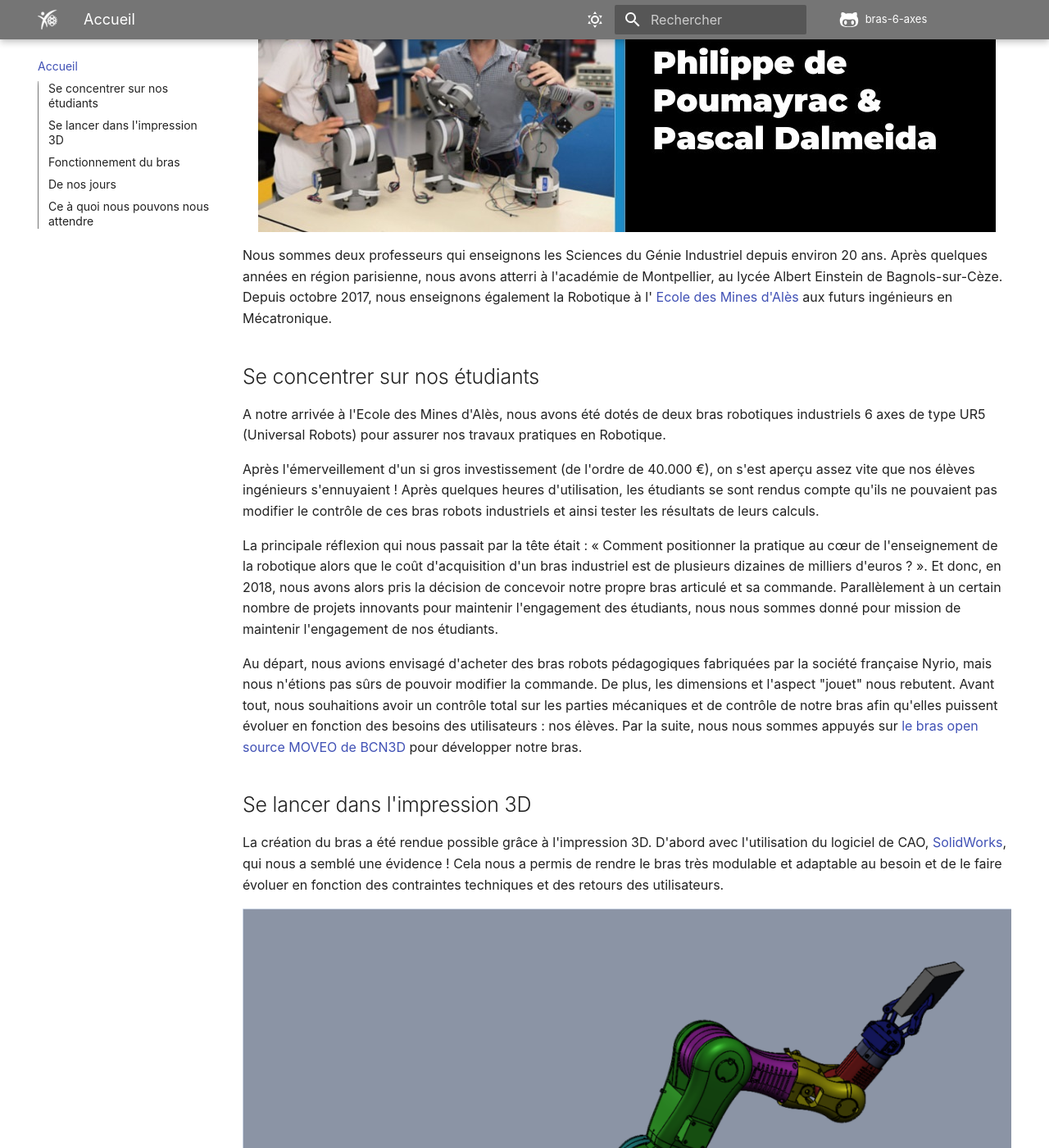
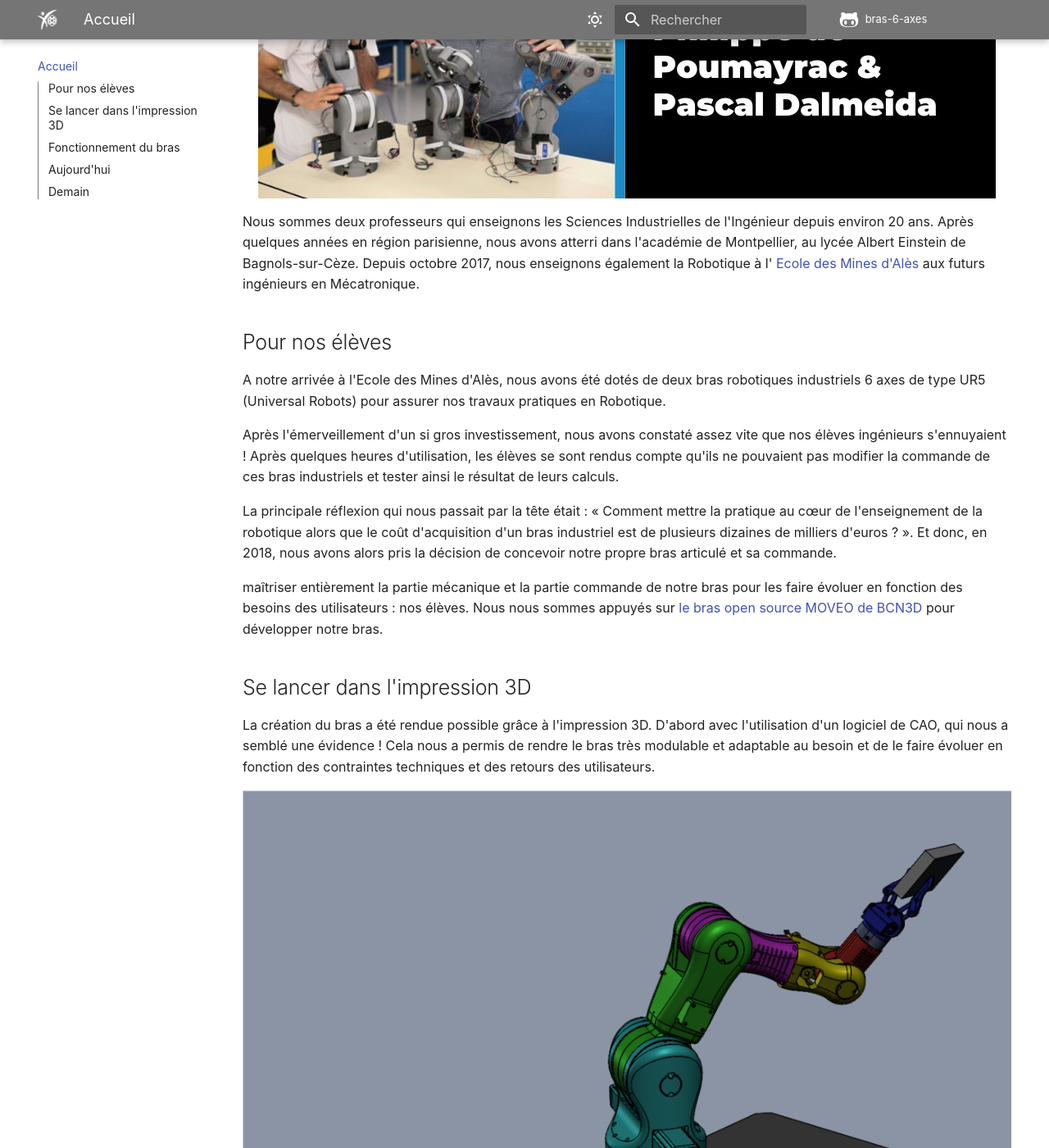
Before and after one commit to P2P2M/bras-6-axes, an MkDocs documentation site: the page built from docs/index.md, in a window 1280 px wide and 1400 px high, scrolled down 306 px. Shown: the whole window at 82% size. Built offline with MkDocs 1.6.1 and Material for MkDocs 9.7.7, drawn with Linux system fonts in a browser that asks for light colours; comment, search, counter and statistics services are not loaded; some of the changed text lies outside the part shown.

Commit message:
Update index.md
modification traduction automatique

```diff
--- a/docs/index.md
+++ b/docs/index.md
@@ -1,60 +1,62 @@
 
-# Bras robotique 6 axes imprimé en 3D de l'Ecole des Mines d'Alès
+# Bras robotique 6 axes imprimé
 
 [![Philippe & Pascal](./images/Changemakers-blog-post-image-modif.jpg){.center}](https://www.bcn3d.com/ecole-des-mines-dales-3d-printed-6-axis-robot-arm/){target=_blank}
 
-Nous sommes deux professeurs qui enseignons les Sciences du Génie Industriel depuis environ 20 ans. Après quelques années en région parisienne, nous avons atterri à l'académie de Montpellier, au lycée Albert Einstein de Bagnols-sur-Cèze. Depuis octobre 2017, nous enseignons également la Robotique à l' [Ecole des Mines d'Alès](https://www.imt-mines-ales.fr/){target=_blank} aux futurs ingénieurs en Mécatronique.
+Nous sommes deux professeurs qui enseignons les Sciences Industrielles de l'Ingénieur depuis environ 20 ans. Après quelques années en région parisienne, nous avons atterri dans l'académie de Montpellier, au lycée Albert Einstein de Bagnols-sur-Cèze. Depuis octobre 2017, nous enseignons également la Robotique à l' [Ecole des Mines d'Alès](https://www.imt-mines-ales.fr/){target=_blank} aux futurs ingénieurs en Mécatronique.
 
-## Se concentrer sur nos étudiants
+## Pour nos élèves
 A notre arrivée à l'Ecole des Mines d'Alès, nous avons été dotés de deux bras robotiques industriels 6 axes de type UR5 (Universal Robots) pour assurer nos travaux pratiques en Robotique.
 
-Après l'émerveillement d'un si gros investissement (de l'ordre de 40.000 €), on s'est aperçu assez vite que nos élèves ingénieurs s'ennuyaient ! Après quelques heures d'utilisation, les étudiants se sont rendus compte qu'ils ne pouvaient pas modifier le contrôle de ces bras robots industriels et ainsi tester les résultats de leurs calculs.
+Après l'émerveillement d'un si gros investissement, nous avons constaté assez vite que nos élèves ingénieurs s'ennuyaient ! Après quelques heures d'utilisation, les élèves se sont rendus compte qu'ils ne pouvaient pas modifier la commande de ces bras industriels et tester ainsi le résultat de leurs calculs.
 
-La principale réflexion qui nous passait par la tête était : « Comment positionner la pratique au cœur de l'enseignement de la robotique alors que le coût d'acquisition d'un bras industriel est de plusieurs dizaines de milliers d'euros ? ». Et donc, en 2018, nous avons alors pris la décision de concevoir notre propre bras articulé et sa commande. Parallèlement à un certain nombre de projets innovants pour maintenir l'engagement des étudiants, nous nous sommes donné pour mission de maintenir l'engagement de nos étudiants.
+La principale réflexion qui nous passait par la tête était : « Comment mettre la pratique au cœur de l'enseignement de la robotique alors que le coût d'acquisition d'un bras industriel est de plusieurs dizaines de milliers d'euros ? ». Et donc, en 2018, nous avons alors pris la décision de concevoir notre propre bras articulé et sa commande.
 
-Au départ, nous avions envisagé d'acheter des bras robots pédagogiques fabriquées par la société française Nyrio, mais nous n'étions pas sûrs de pouvoir modifier la commande. De plus, les dimensions et l'aspect "jouet" nous rebutent. Avant tout, nous souhaitions avoir un contrôle total sur les parties mécaniques et de contrôle de notre bras afin qu'elles puissent évoluer en fonction des besoins des utilisateurs : nos élèves. Par la suite, nous nous sommes appuyés sur [le bras open source MOVEO de BCN3D](https://www.bcn3d.com/bcn3d-moveo-the-future-of-learning-robotic-arm/){target=_blank}  pour développer notre bras.
+maîtriser entièrement la partie mécanique et la partie commande de notre bras pour les faire évoluer en fonction des besoins des utilisateurs : nos élèves.
+Nous nous sommes appuyés sur [le bras open source MOVEO de BCN3D](https://www.bcn3d.com/bcn3d-moveo-the-future-of-learning-robotic-arm/){target=_blank}  pour développer notre bras.
 
 ## Se lancer dans l'impression 3D
-La création du bras a été rendue possible grâce à l'impression 3D. D'abord avec l'utilisation du logiciel de CAO, [SolidWorks](https://www.solidworks.com/){target=_blank}, qui nous a semblé une évidence ! Cela nous a permis de rendre le bras très modulable et adaptable au besoin et de le faire évoluer en fonction des contraintes techniques et des retours des utilisateurs.
+La création du bras a été rendue possible grâce à l'impression 3D. D'abord avec l'utilisation d'un logiciel de CAO, qui nous a semblé une évidence ! Cela nous a permis de rendre le bras très modulable et adaptable au besoin et de le faire évoluer en fonction des contraintes techniques et des retours des utilisateurs.
 
 ![capture_maquette_bras_6_axes.png](./images/capture_maquette_bras_6_axes.png){.center}
 
 Pour permettre à nos élèves de travailler de manière pratique et concrète sur un bras robotisé, il fallait multiplier ces bras et accepter le risque de casse. L'impression 3D était la solution évidente !
 
-L'impression 3D (FDM) avec les imprimantes de notre atelier nous a permis de réaliser facilement et rapidement un prototype et de valider la faisabilité de ce projet.
+L'impression 3D (FDM) nous a permis de réaliser facilement et rapidement un prototype et de valider la faisabilité de ce projet.
 
 Nous souhaitons que la fabrication du bras soit accessible à tous. L'utilisation du PLA limite fortement le coût de la matière (moins de 25 €/kg) et le prix d'achat de l'imprimante 3D (à partir de 200 €).
 
 Aussi, le coût de fabrication réduit de ce bras permet l'achat de plusieurs bras pour un faible coût et permet à nos élèves d'avoir facilement à leur disposition un bras articulé 6 axes et sa commande.
 
-Les pièces, y compris celles imprimées en 3D, sont ensuite assemblées et motorisées par les étudiants eux-mêmes.
-
 ## Fonctionnement du bras
-L'utilisation de [Scilab](https://www.scilab.org/){target=_blank} pour contrôler les six articulations de notre bras permet à chaque utilisateur d'avoir accès au contrôle du bras dans un environnement informatique simple et entièrement programmable. Scilab, l'équivalent libre et open source de Matlab, est distribué sous licence GNU GPL.
+L'utilisation de [Scilab](https://www.scilab.org/){target=_blank} pour contrôler les six articulations de notre bras permet à chaque utilisateur d'avoir accès au contrôle du bras dans un environnement de calcul simple et entièrement programmable. Scilab, l'équivalent libre et open source de Matlab, est distribué sous licence GNU GPL.
 
 <figure>
 <iframe width="560" height="315" src="https://www.youtube-nocookie.com/embed/0IuvasmCI30" title="YouTube video player" frameborder="0" allow="accelerometer; autoplay; clipboard-write; encrypted-media; gyroscope; picture-in-picture" allowfullscreen></iframe>
 </figure>
 
-Afin d'aller vers un développement plus durable, nous avons choisi de sourcer notre filament d'impression 3D auprès d'un fabricant français [Francofil](https://francofil.fr/){target=_blank}.
+Afin d'aller vers un développement plus durable, nous avons choisi de nous fournir en filament pour impression 3D chez un fabricant Français [Francofil](https://francofil.fr/){target=_blank}.
 
-## De nos jours
-En 2022, le proviseur du Lycée A. Einstein, M. Feutry, nous a confié la réalisation de la première série de quatre bras pour les mettre à disposition des différentes sections pédagogiques du lycée technique et professionnel.
+## Aujourd'hui
+En 2022, le proviseur du Lycée A. Einstein, M. Feutry, nous a confié la réalisation de la première série de quatre bras pour les mettre à disposition des différentes sections d'enseignement du lycée technique et professionnel.
 
-Après l'achat de la première série de bras par l'Ecole des Mines d'Alès, chaque élève ingénieur peut travailler de manière pratique sur un bras robotisé. Les futurs ingénieurs peuvent ainsi tester leurs calculs dans la pratique et voir immédiatement l'effet de leurs modifications sur le comportement du bras.
-
-Le bras a transformé la façon dont les étudiants travaillent et maintient à la fois les étudiants et les enseignants sur leurs orteils. En apprenant au rythme des élèves, les enseignants doivent eux aussi se tenir au courant des dernières innovations en matière de robotique.
+Après l'achat par l'école des Mines d'Alès d'une première série de bras, chaque élève ingénieur peut travailler de manière pratique sur un bras robotisé. Les futurs ingénieurs peuvent ainsi tester concrètement leurs calculs et voir immédiatement l’effet de leurs modifications sur le comportement du bras.
 
 Nous avons établi des partenariats avec d'autres écoles, pour fournir le bras robotisé à un prix coûtant. En échange, les lycées testent le bras avec leurs élèves et nous font part de leurs retours.
 
-Notre objectif à long terme est de proposer ce bras comme un outil open-source afin que chaque étudiant et enseignant puisse construire son propre bras.
+Notre objectif, à terme, est de proposer ce bras en open-source pour permettre à chaque élève ou étudiant et à chaque enseignant de fabriquer son propre bras.
 
 ![Philippe & Pascal](./images/IMG_20220622_113618-1024x768.jpg){.center}
 
-## Ce à quoi nous pouvons nous attendre
-Dès le début de ce projet mêlant mécatronique et impression 3D, nous étions certains que ce projet pouvait remettre la pratique au cœur de l'enseignement de la robotique, quel que soit l'âge ou le niveau de nos élèves.
+## Demain
+Dès le début de ce projet, mêlant mécatronique et impression 3D, nous avons eu la certitude que ce projet pouvait mettre la pratique au cœur de l’enseignement de la Robotique quel que soit l'âge et le niveau des élèves.
 
-Nous recherchons donc des partenaires pour contribuer à l'évolution de cette branche, développer des activités autour d'elle et réaliser son potentiel à travers des centres de formation et des entreprises de niveau industriel. Nous sommes convaincus que son accessibilité, son faible coût d'acquisition, son utilisation modulaire de l'impression 3D et son système de contrôle ouvert et configurable joueront en notre faveur. De plus, il est modulaire grâce à l'utilisation de l'impression 3D et d'un système de contrôle ouvert et configurable. Nous voulons rendre la robotique accessible à tous !
+Nous recherchons donc des partenaires pour contribuer à l'évolution de ce bras et développer des activités autour de ce bras.
+
+nous souhaitons rendre la Robotique accessible à tous.
+- Abordable par son faible coût d'acquisition !
+- Modulable par l'utilisation de l'impression 3D et d'une commande ouverte et paramétrable !
+
 
 Lien pour lire l'article original en Anglais : [BCN3D » Changemakers » Ecole des Mines d’Alès’ 3D printed 6-axis robot arm](https://www.bcn3d.com/ecole-des-mines-dales-3d-printed-6-axis-robot-arm/){target=_blank}
 
```
